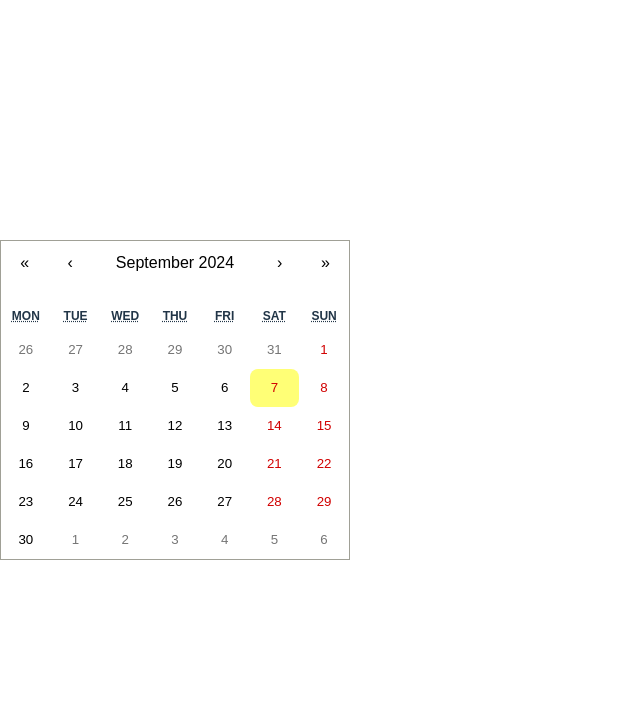
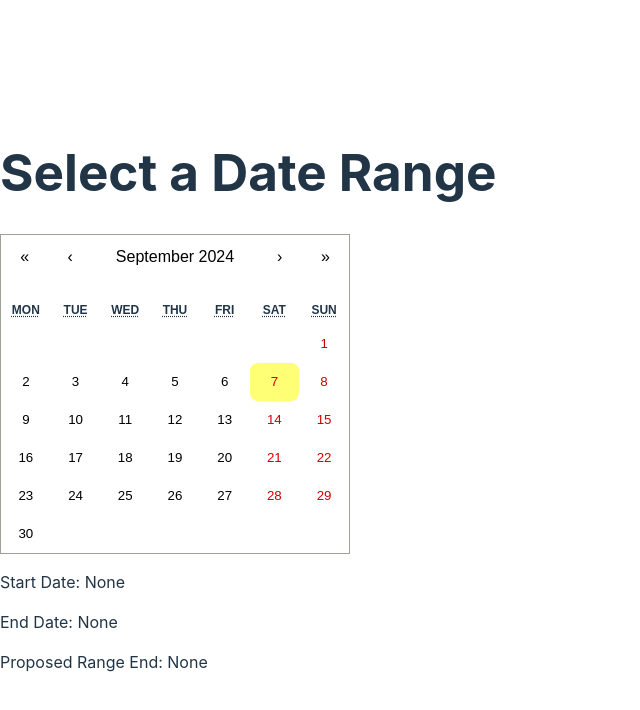
Before and after one commit to Pekk4/bookabike, a React (Vite) app in the folder frontend/: page / in a window 1280 px wide. Shown: the top 710 px of the page, without its empty margins (0-640 px from the left). Built offline with nearby package versions, Linux system fonts and the light colour scheme.

Commit message:
Investigate custom date picking

```diff
--- a/frontend/src/App.tsx
+++ b/frontend/src/App.tsx
@@ -5,7 +5,9 @@
 //import { useState } from 'react';
 //import Calendar from 'react-calendar';
 //import 'react-calendar/dist/Calendar.css';
-import BookingCalendar from "./components/BookinCalendar";
+//import BookingCalendar from "./components/BookinCalendar";
+import BookingCalendar from "./components/TestCalendar";
+//import BookingCalendar from "./components/AnotherCalendar";
 
 //type ValuePiece = Date | null;
 
--- a/frontend/src/components/BookinCalendar.tsx
+++ b/frontend/src/components/BookinCalendar.tsx
@@ -3,36 +3,61 @@ import Calendar from 'react-calendar';
 import 'react-calendar/dist/Calendar.css';
 
 const BookingCalendar: React.FC = () => {
-  // Define the state for selected dates as an array of Date or null
   const [selectedDates, setSelectedDates] = useState<Date[] | null>(null);
+  const [isSelecting, setIsSelecting] = useState(false);
+  const [startDate, setStartDate] = useState<Date | null>(null);
 
-  // Handler for date selection
-  const handleDateChange = (date: Date | Date[]) => {
-    if (Array.isArray(date)) {
-      return; // If the user selects a range, ignore it
+  // Handler for clicking a date
+  const handleDateClick = (date: Date) => {
+    if (!isSelecting) {
+      // Start selection
+      setIsSelecting(true);
+      setStartDate(date);
+      setSelectedDates([date]); // Start with the initial date
+    } else if (startDate) {
+      // End selection
+      const adjustedEndDate = new Date(startDate);
+      adjustedEndDate.setDate(startDate.getDate() + 3); // Force end date to be 3 days ahead
+      const range = calculateDateRange(startDate, adjustedEndDate);
+      setSelectedDates(range);
+      setIsSelecting(false); // Exit selection mode
+      setStartDate(null);
+    }
+  };
+
+  // Handler for hovering over a date
+  const handleDateHover = (date: Date) => {
+    if (isSelecting && startDate) {
+      const range = calculateDateRange(startDate, date);
+      setSelectedDates(range);
+    }
+  };
+
+  // Utility function to calculate the range of dates between two dates
+  const calculateDateRange = (start: Date, end: Date): Date[] => {
+    const range: Date[] = [];
+    const current = new Date(start);
+    const increment = start <= end ? 1 : -1; // Handle reverse selection
+    let daysCount = 0;
+
+    while (
+      ((increment > 0 && current <= end) || (increment < 0 && current >= end)) &&
+      daysCount < 4 // Limit to a maximum of 4 days (inclusive of start date)
+    ) {
+      range.push(new Date(current));
+      current.setDate(current.getDate() + increment);
+      daysCount++;
     }
 
-    // Calculate the next three days after the selected day
-    const secondDay = new Date(date);
-    secondDay.setDate(secondDay.getDate() + 1);
-
-    const thirdDay = new Date(date);
-    thirdDay.setDate(thirdDay.getDate() + 2);
-
-    const fourthDay = new Date(date);
-    fourthDay.setDate(fourthDay.getDate() + 3);
-
-    // Set the selected dates as an array
-    setSelectedDates([date, secondDay, thirdDay, fourthDay]);
+    return range;
   };
 
   return (
     <div>
       <Calendar
-        onChange={handleDateChange}
-        value={selectedDates ?? undefined} // Handle case where selectedDates is null
-        selectRange={false} // Disable range selection as we're manually handling it
-        tileClassName={({ date, view }) => {
+        locale="fi-Fi"
+        onClickDay={(date) => handleDateClick(date)} // Handle date click
+        tileClassName={({ date }) => {
           // Add a class to highlight the selected range
           if (
             selectedDates &&
@@ -47,6 +72,12 @@ const BookingCalendar: React.FC = () => {
           }
           return null;
         }}
+        tileContent={({ date }) => (
+          <div
+            onMouseEnter={() => handleDateHover(date)} // Handle hover
+            style={{ height: '100%', width: '100%' }}
+          />
+        )}
       />
       <style>
         {`
--- /dev/null
+++ b/frontend/src/components/TestCalendar.tsx
@@ -0,0 +1,93 @@
+import React, { useState, useEffect } from 'react';
+import Calendar from 'react-calendar';
+import 'react-calendar/dist/Calendar.css';
+
+const DateRangePicker: React.FC = () => {
+  const [startDate, setStartDate] = useState<Date | null>(null);
+  const [endDate, setEndDate] = useState<Date | null>(null);
+  const [proposedRangeEnd, setProposedRangeEnd] = useState<Date | null>(null);
+  const [activeDate, setActiveDate] = useState<Date | null>(null);
+  const [key, setKey] = useState<number>(0); // Add a key to force re-render
+
+  const handleDateClick = (date: Date) => {
+    if (!startDate) {
+      // First click: Set the start date and propose a 4-day range
+      setStartDate(date);
+      const proposedEnd = new Date(date.getTime() + 3 * 24 * 60 * 60 * 1000);
+      setProposedRangeEnd(proposedEnd);
+      setEndDate(null);
+      setActiveDate(date); // Highlight the start date initially
+    } else {
+      const maxEndDate = new Date(startDate.getTime() + 3 * 24 * 60 * 60 * 1000);
+
+      if (date > maxEndDate) {
+        // If date is beyond max range, force a re-render to clear the default selection
+        setEndDate(maxEndDate);
+        setActiveDate(maxEndDate);
+        setKey(prev => prev + 1); // Force re-render by changing the key
+      } else {
+        setEndDate(date);
+        setActiveDate(date);
+      }
+    }
+  };
+
+  const isInRange = (date: Date): boolean => {
+    if (startDate && endDate) {
+      return date >= startDate && date <= endDate;
+    }
+    if (startDate && proposedRangeEnd) {
+      return date >= startDate && date <= proposedRangeEnd;
+    }
+    return false;
+  };
+
+  return (
+    <div>
+      <h1>Select a Date Range</h1>
+      <Calendar
+        key={key} // Add key to force re-render when needed
+        onClickDay={handleDateClick}
+        value={activeDate}
+        tileClassName={({ date, view }) => {
+          if (view === 'month' && isInRange(date)) {
+            return 'in-range';
+          }
+          if (activeDate && date.getTime() === activeDate.getTime()) {
+            return 'active-date';
+          }
+          return '';
+        }}
+        showNeighboringMonth={false} // Helps with selection clarity
+      />
+      <div>
+        <p>Start Date: {startDate?.toLocaleDateString() || 'None'}</p>
+        <p>End Date: {endDate?.toLocaleDateString() || 'None'}</p>
+        <p>Proposed Range End: {proposedRangeEnd?.toLocaleDateString() || 'None'}</p>
+      </div>
+      <style>
+      {`
+        .in-range {
+          background-color: #c3e6cb;
+        }
+        .active-date {
+          background-color: #007bff;
+          color: white;
+          border-radius: 50%;
+        }
+        /* Override default selection styling */
+        /*.react-calendar__tile--active {
+          background: inherit;
+          color: inherit;
+        }*/
+        .react-calendar__tile--active:enabled:hover,
+        .react-calendar__tile--active:enabled:focus {
+          background: inherit;
+        }
+      `}
+      </style>
+    </div>
+  );
+};
+
+export default DateRangePicker;
```
Also changed, not shown: frontend/src/components/AnotherCalendar.tsx (added, +44 -0 lines), 1 other file (tests, documents, lock files or other folders).
